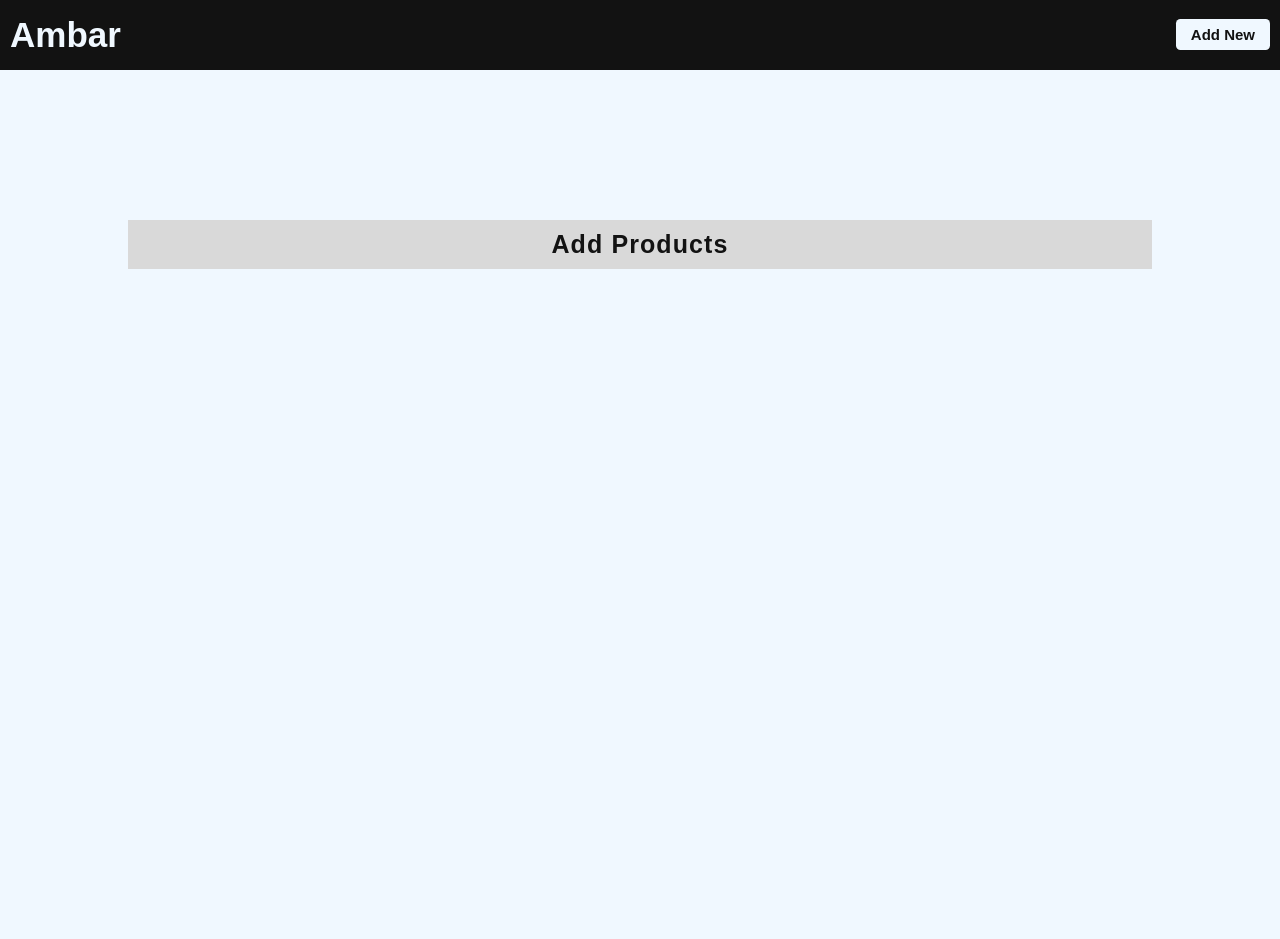
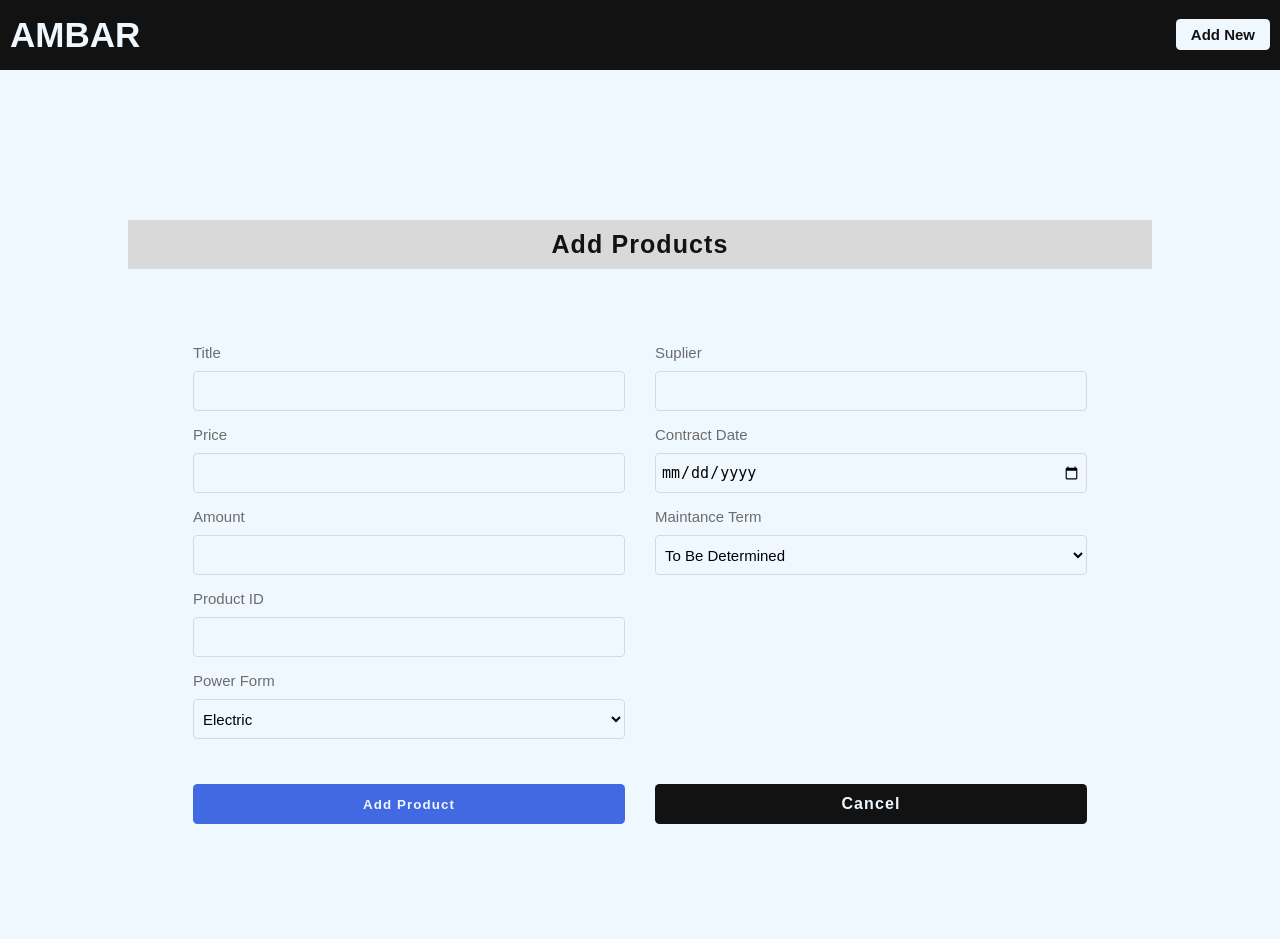
Before and after one commit to Eldar0818/learing-service, a Flask app: page /create in a window 1280 px wide. Before the commit the page ends 269 px from the top, so only its background shows below. Run offline with Flask 3, Linux system fonts and the light colour scheme.

Commit message:
add essential pages

```diff
--- a/app.py
+++ b/app.py
@@ -1,4 +1,4 @@
-from flask import Flask, render_template
+from flask import Flask, abort, render_template
 from data import products_list
 
 app = Flask(__name__)
@@ -11,5 +11,13 @@ def home():
 def create():
     return render_template("create.html")
 
+@app.route("/product/<string:pid>")
+def product_info(pid):
+    product = next((pd for pd in products_list if pd["id"] == pid), None)
+    if product is None:
+        abort(404)
+
+    return render_template("information.html", product=product)
+
 if __name__ == "__main__":
     app.run(debug=True)
--- a/data.py
+++ b/data.py
@@ -1,6 +1,6 @@
 products_list = [
-    {"id": 1, "title": "X700", "price": 50000, "amount": 25},
-    {"id": 2, "title": "X10", "price": 45000, "amount": 90},
-    {"id": 3, "title": "X80", "price": 55000, "amount": 42},
-    {"id": 4, "title": "X55", "price": 42000, "amount": 0},
+    {"id": "pd1", "title": "X700", "price": 50000, "amount": 25},
+    {"id": "pd2", "title": "X10", "price": 45000, "amount": 90},
+    {"id": "pd3", "title": "X80", "price": 55000, "amount": 42},
+    {"id": "pd4", "title": "X55", "price": 42000, "amount": 0},
 ]
--- a/static/css/main.css
+++ b/static/css/main.css
@@ -2,7 +2,11 @@
     margin: 0;
     padding: 0;
     box-sizing: border-box;
+    background: none;
+    border: none;
+    outline: none;
     text-decoration: none;
+    color: inherit;
 }
 
 body{
@@ -127,3 +131,92 @@ body{
 .p-card-view-link:hover{
     background-color: darkblue;
 }
+
+/* Create Style */
+
+.add-form-container{
+    width: 100%;
+    padding: 50px;
+}
+
+.add-form{
+    width: 100%;
+}
+
+.add-form-groups{
+    width: 100%;
+    display: flex;
+}
+
+.add-form-group{
+    flex: 1;
+    padding: 15px;
+}
+
+.form-input{
+    width: 100%;
+    padding-bottom: 15px;
+    display: flex;
+    flex-direction: column;
+}
+
+.form-input label{
+    color: #6c6c6c;
+    font-size: 15px;
+    padding-bottom: 10px;
+}
+
+.form-input input,
+.form-input select{
+    border: 1px solid #d9d9d9;
+    width: 100%;
+    height: 40px;
+    border-radius: 4px;
+    font-size: 15px;
+    padding: 5px;
+}
+
+.add-form-actions{
+    width: 100%;
+    display: flex;
+    padding: 15px 0px;
+}
+
+.add-form-action{
+    flex: 1;
+    padding: 0px 15px;
+}
+
+.add-form-action button{
+    background-color: royalblue;
+    color: aliceblue;
+    width: 100%;
+    height: 40px;
+    border-radius: 4.5px;
+    font-weight: 600;
+    letter-spacing: 1.1px;
+    cursor: pointer;
+    transition: all 0.15s ease;
+}
+
+.add-form-action button:hover{
+    background-color: darkblue;
+}
+
+.add-form-action a{
+    display: block;
+    background-color: #121212;
+    color: aliceblue;
+    height: 40px;
+    border-radius: 4.5px;
+    font-weight: 600;
+    letter-spacing: 1.1px;
+    transition: all 0.15s ease;
+    display: flex;
+    align-items: center;
+    justify-content: center;
+}
+
+.add-form-action a:hover{
+    background-color: #6c6c6c;
+}
--- a/templates/base.html
+++ b/templates/base.html
@@ -9,7 +9,7 @@
 <body>
     <header class="app-header">
         <nav class="navbar">
-            <a href="{{ url_for('home') }}" class="logo">Ambar</a>
+            <a href="{{ url_for('home') }}" class="logo">AMBAR</a>
             <div class="navlinks">
                 <a href="{{ url_for('create') }}">Add New</a>
             </div>
--- a/templates/create.html
+++ b/templates/create.html
@@ -10,12 +10,59 @@
 
     <section class="add-form-container">
         <form action="" class="add-form">
-            <section class="add-form-group">
-
-            </section>
-            <section class="add-form-group">
-
-            </section>
+            <div class="add-form-groups">
+                <section class="add-form-group">
+                    <div class="form-input">
+                        <label for="title">Title</label>
+                        <input type="text" name="title" id="title">
+                    </div>
+                    <div class="form-input">
+                        <label for="price">Price</label>
+                        <input type="number" name="price" id="price">
+                    </div>
+                    <div class="form-input">
+                        <label for="amount">Amount</label>
+                        <input type="number" name="amount" id="amount">
+                    </div>
+                    <div class="form-input">
+                        <label for="pid">Product ID</label>
+                        <input type="text" name="pid" id="pid">
+                    </div>
+                    <div class="form-input">
+                        <label for="pwtype">Power Form</label>
+                        <select name="pwtype" id="pwtype">
+                            <option value="electric">Electric</option>
+                            <option value="diesel">Diesel</option>
+                        </select>
+                    </div>
+                </section>
+                <section class="add-form-group">
+                    <div class="form-input">
+                        <label for="suplier">Suplier</label>
+                        <input type="text" name="suplier" id="suplier">
+                    </div>
+                    <div class="form-input">
+                        <label for="ctdate">Contract Date</label>
+                        <input type="date" name="ctdate" id="ctdate">
+                    </div>
+                    <div class="form-input">
+                        <label for="mtterm">Maintance Term</label>
+                        <select name="mtterm" id="mtterm">
+                            <option value="toBeDetermined">To Be Determined</option>
+                            <option value="long">Long Term</option>
+                            <option value="short">Short Term</option>
+                        </select>
+                    </div>
+                </section>
+            </div>
+            <div class="add-form-actions">
+                <div class="add-form-action">
+                    <button type="submit">Add Product</button>
+                </div>
+                <div class="add-form-action">
+                    <a href="{{ url_for('home') }}">Cancel</a>
+                </div>
+            </div>
         </form>
     </section>
 </div>  <!-- Closing .container div -->
--- a/templates/index.html
+++ b/templates/index.html
@@ -33,7 +33,9 @@
                     {% endif %}
                 </div>
                 <div class="p-card-row">
-                    <a href="" class="p-card-view-link">View</a>
+                    <a href="{{ url_for('product_info', pid=product.id) }}" class="p-card-view-link">
+                        View
+                    </a>
                 </div>
             </article>
         {% endfor %}
```
Also changed, not shown: templates/information.html (added, +15 -0 lines).
